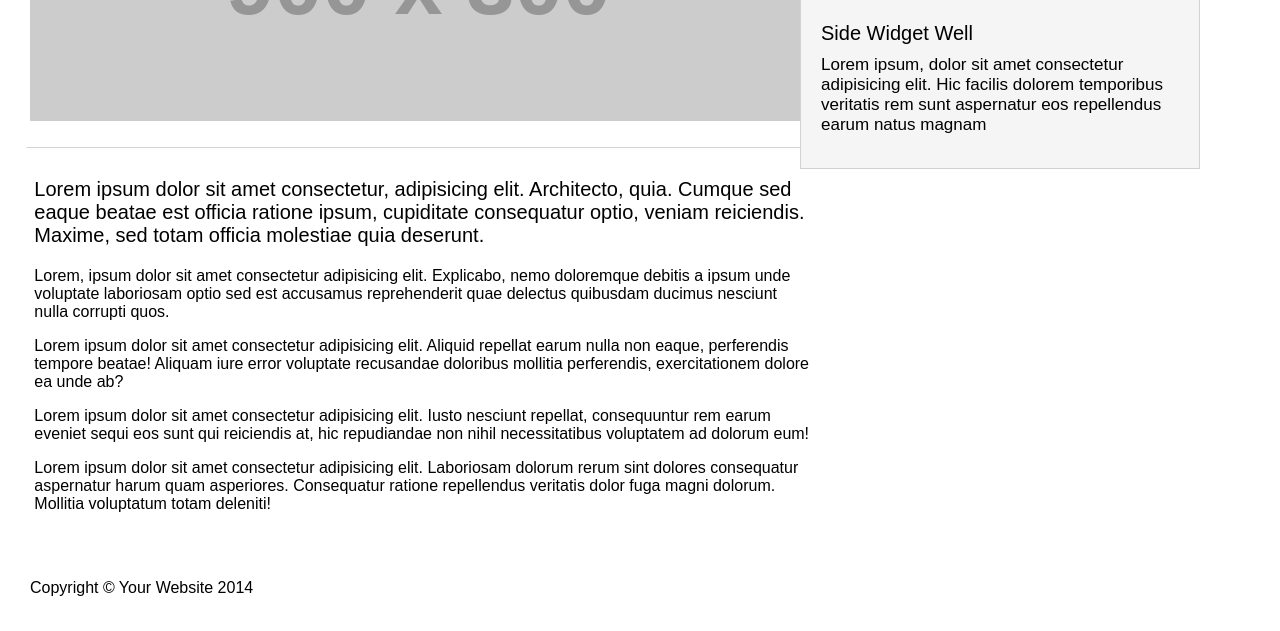
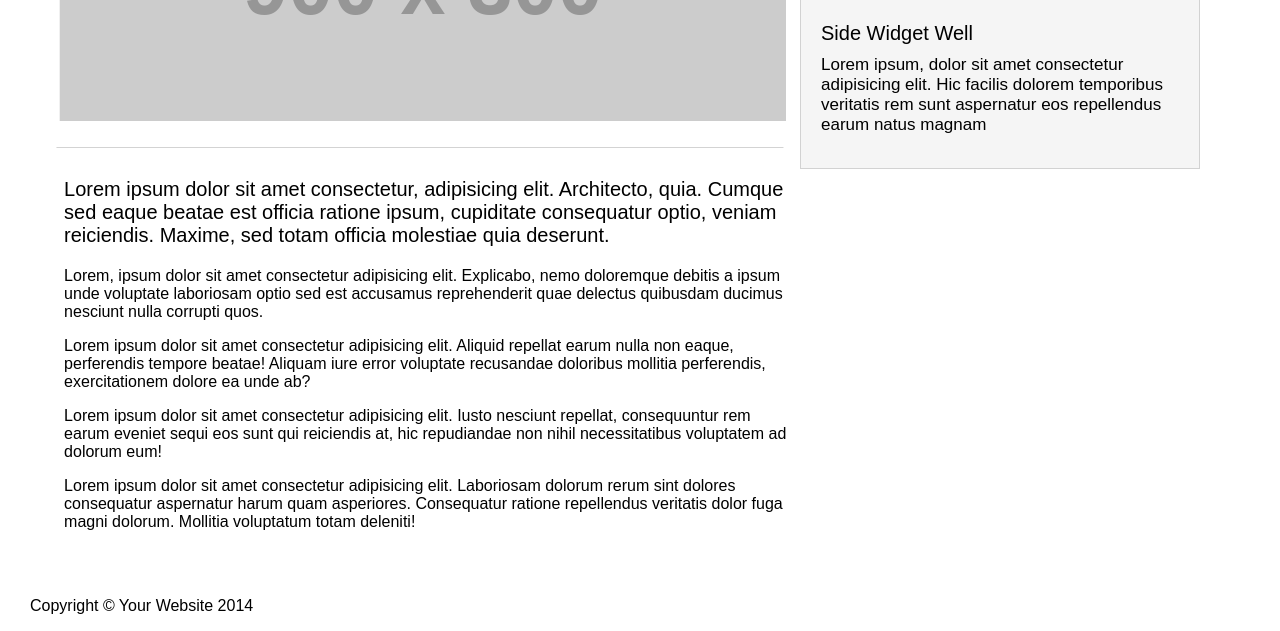
Before and after one commit to ashwani436/layout-3, a plain HTML site: page index.html in a window 1280 px wide. Shown: the part 403-1034 px from the top of the page. Drawn offline with Linux system fonts and the light colour scheme; placeholder pictures from the web are drawn by us.

Commit message:
save changes

```diff
--- a/styles.css
+++ b/styles.css
@@ -106,7 +106,11 @@ margin-top: 30px;
 margin-left: 0px;
 font-size: 20px;
 font-family: sans-serif;
-
+}
+.left_div{
+  position: relative;
+  margin-left: 30px;
+  margin-right: 50px;
 }
 .right_div{
 
@@ -116,12 +120,9 @@ font-family: sans-serif;
 
 }
 .upper{
-
   position: relative;
   background-color: #F5F5F5;
-  /* border: 1px solid gray; */
   border: 1px solid #8080804d;
-  /* border: 1px solid gray; */
   height: 123px;
   width: 400px;
 }
@@ -192,3 +193,6 @@ border-bottom: 1px solid gray;
 position: relative;
 margin-top: 50px;
 }
+@media only screen and (min-width: 1526px) {
+  .right_div{width: 80%;}
+}
```
